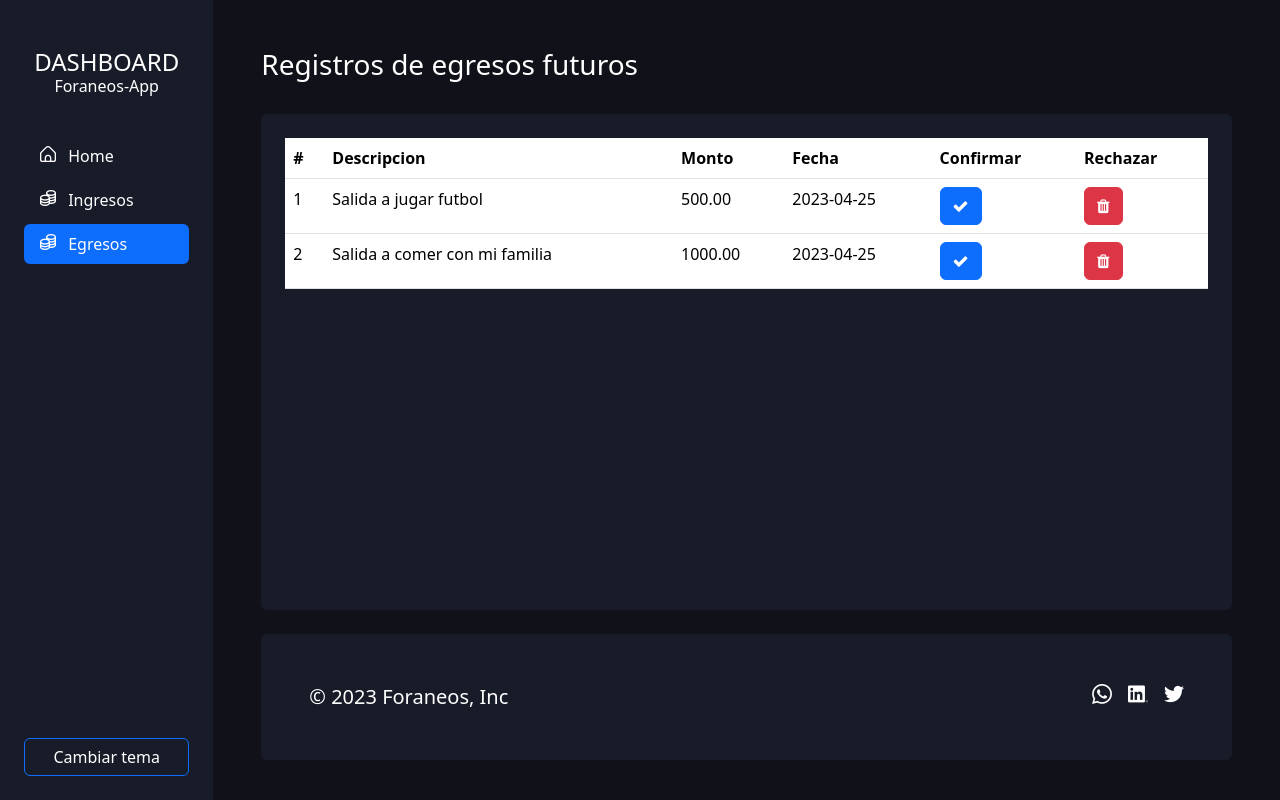
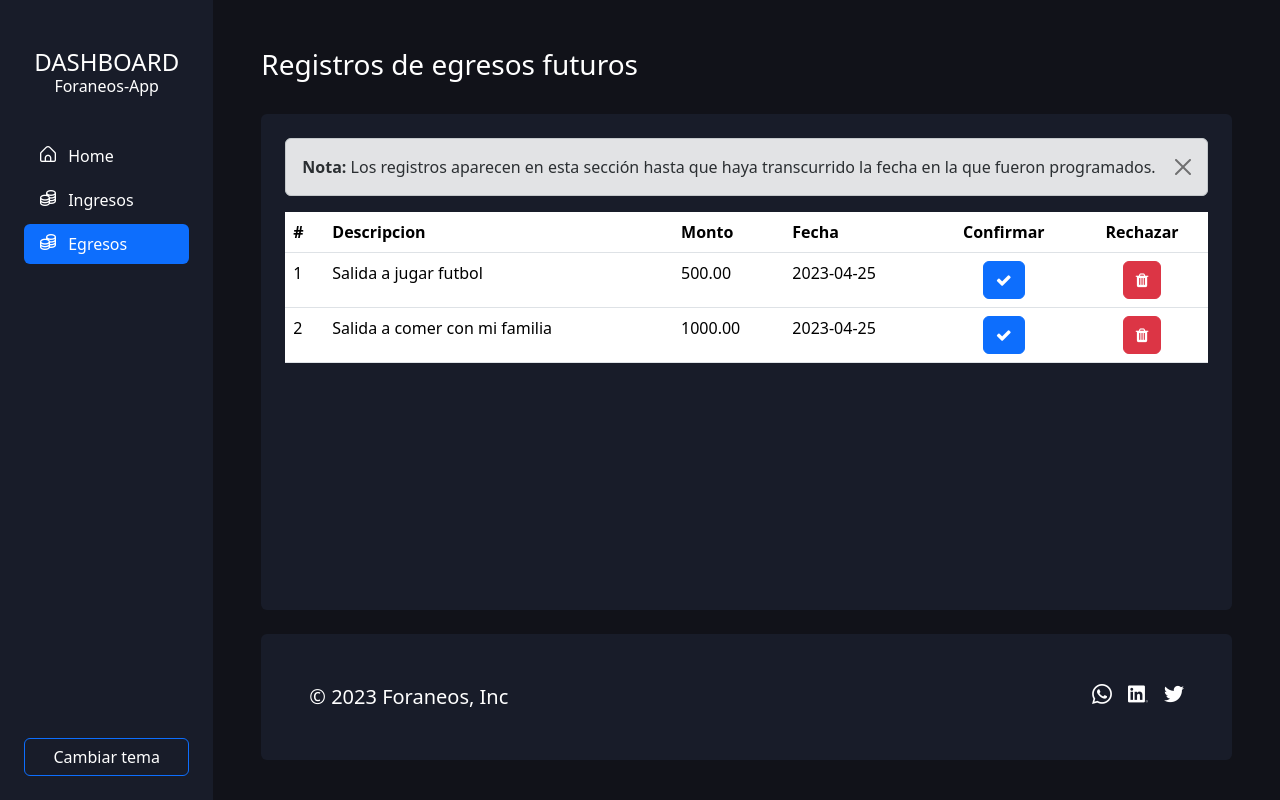
Before and after one commit to andresito236/proyecto-disenio, a PHP site: page /eg-futuros.php in a window 1280 px wide. Run offline with PHP 8.4, Linux system fonts and the light colour scheme; data comes from the database, SQL or seed files in the repository; some libraries are stand-ins or nearby versions.

Commit message:
mini cambios front-end

```diff
--- a/form-actuales.php
+++ b/form-actuales.php
@@ -59,7 +59,13 @@
     <?php else: ?>
     <div class="my-4 col-12 col-sm-12 col-md-12 col-lg-12">
       <div class="bg-card rounded p-4 h-tables-cards">
-        <div class="table-container-cal overflow-y-auto">
+        <div div class="table-container-cal overflow-y-auto">
+          <div class="-4 bg-secondary rounded mb-3">
+          <div class="alert alert-secondary alert-dismissible fade show" role="alert">
+            <strong>Nota:</strong> Los registros aparecen en esta sección hasta que haya transcurrido la fecha en la que fueron programados.
+            <button type="button" class="btn-close" data-bs-dismiss="alert" aria-label="Close"></button>
+          </div>
+          </div>
           <table class="table table-responsive text-change  bg-card">
             <thead>
               <tr>
@@ -67,8 +73,8 @@
                 <th scope="col">Descripcion</th>
                 <th scope="col">Monto</th>
                 <th scope="col">Fecha</th>
-                <th scope="col">Confirmar</th>
-                <th scope="col">Rechazar</th>
+                <th scope="col" class="text-center">Confirmar</th>
+                <th scope="col" class="text-center">Rechazar</th>
               </tr>
             </thead>
             <tbody id="CuerpoTabla">
--- a/js/obtenerEgresosFuturos.js
+++ b/js/obtenerEgresosFuturos.js
@@ -70,6 +70,7 @@ const crearFilaTabla = (egreso, cont) => {
     }
   };
   const celdaBotonEditar = document.createElement("td");
+  celdaBotonEditar.classList.add("text-center");
   celdaBotonEditar.appendChild(botonConfirmar);
 
   fila.appendChild(celdaBotonEditar);
@@ -112,6 +113,7 @@ const crearFilaTabla = (egreso, cont) => {
   };
 
   const celdaBoton = document.createElement("td");
+  celdaBoton.classList.add("text-center");
   celdaBoton.appendChild(botonEliminar);
   fila.appendChild(celdaBoton);
 
--- a/js/obtenerIngresosFuturos.js
+++ b/js/obtenerIngresosFuturos.js
@@ -70,6 +70,7 @@ const crearFilaTabla = (ingreso, cont) => {
   };
 
   const celdaBotonEditar = document.createElement("td");
+  celdaBotonEditar.classList.add("text-center");
   celdaBotonEditar.appendChild(botonConfirmar);
 
   fila.appendChild(celdaBotonEditar);
@@ -112,6 +113,7 @@ const crearFilaTabla = (ingreso, cont) => {
   };
 
   const celdaBoton = document.createElement("td");
+  celdaBoton.classList.add("text-center");
   celdaBoton.appendChild(botonEliminar);
   fila.appendChild(celdaBoton);
 
```
